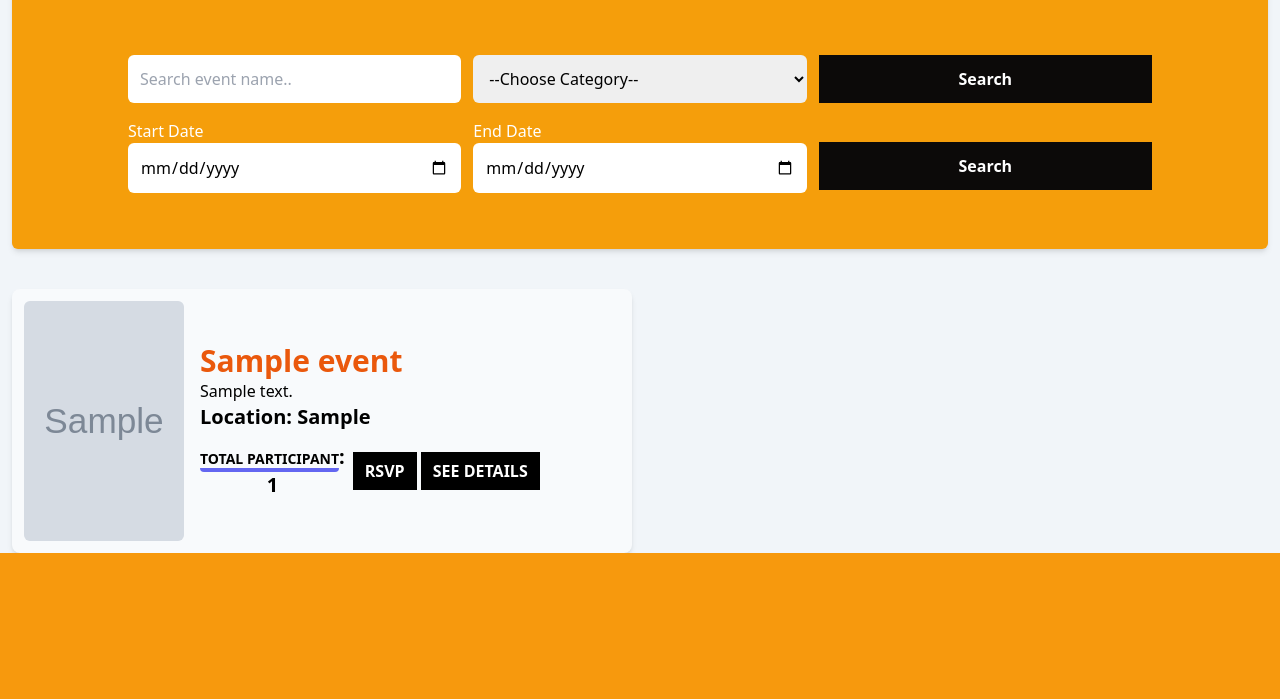
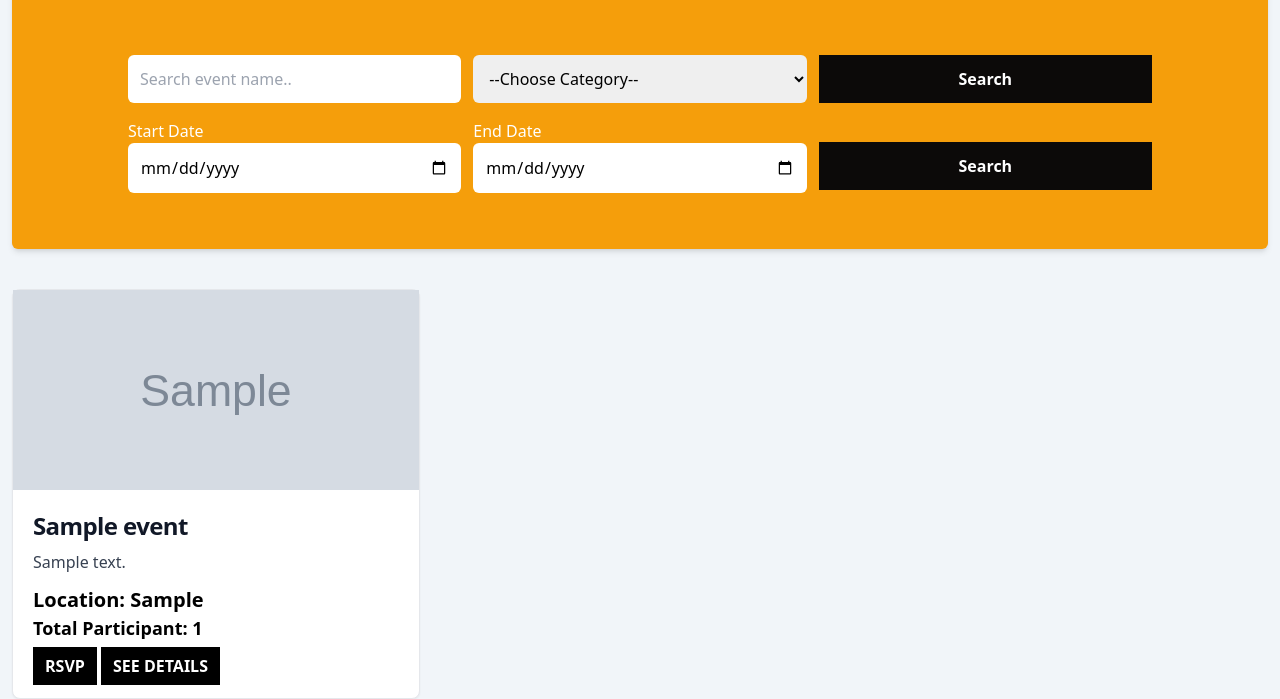
Before and after one commit to rjmahfuztech/event-management, a Django app: page / in a window 1280 px wide. Shown: the part 753-1452 px from the top of the page. Before the commit the page ends 1306 px from the top, so only its background shows below. Run offline with Django 5.2, Linux system fonts and the light colour scheme; tables that the repository leaves empty hold one stand-in row (values such as "Sample post"); grey boxes marked "Sample" are stand-in pictures; some libraries are stand-ins or nearby versions.

Commit message:
event card design changed

```diff
--- a/events/templates/event_info.html
+++ b/events/templates/event_info.html
@@ -50,25 +50,23 @@
     </form>
 </section>
 {% comment %} All Event {% endcomment %}
-<section class="grid gird-cols lg:grid-cols-2 gap-4 mt-10">
+<section class="grid grid-cols sm:grid-cols-2 lg:grid-cols-3 gap-4 mt-10">
     {% if event_data.exists %}
         {% for event in event_data %}
-            <div class="shadow-md bg-slate-50 rounded-lg p-3 md:flex gap-4 items-center">
+            <div class=" bg-white border border-gray-200 rounded-lg shadow-sm dark:bg-gray-800 dark:border-gray-700">
                 {% if event.image %}
-                    <img src="{{event.image.url}}" alt="Image" class="w-80 h-60 sm:w-40 mx-auto sm:mx-0 rounded-md">
+                    <img class="h-[200px] w-full object-cover" src="{{event.image.url}}" alt="Image" />
                 {% else %}
-                    <img src="{% static 'images/event-img.jpeg' %}" alt="Image" class="w-80 sm:w-40 mx-auto sm:mx-0 rounded-md">
+                    <img class="h-[200px] w-full object-cover" src="{% static 'images/event-img.jpeg' %}" alt="Image" />
                 {% endif %}
-                <div>
-                    <h3 class="text-xl md:text-3xl text-orange-600 font-semibold">{{event.name}}</h3>
-                    <p class="text-black">{{event.description}}</p>
+                <div class="p-5">
+                    <h5 class="mb-2 text-2xl font-bold tracking-tight text-gray-900 dark:text-white">{{event.name}}</h5>
+                    <p class="mb-3 font-normal text-gray-700 dark:text-gray-400">{{event.description}}</p>
                     <h3 class="text-sm md:text-xl text-black font-bold">Location: {{event.location}}</h3>
-                    <div class="md:flex gap-2 justify-around items-center mt-3">
-                        <h3 class="text-sm md:text-xl text-center my-3 sm:my-0 text-black font-bold"><span class="text-sm border-b-4 border-indigo-500 rounded">TOTAL PARTICIPANT</span>:<br>{{event.participant.count}}</h3>
-                        <div>
-                            <a href="{% url "join-event" event.id %}" class="bg-black text-white py-2 px-3 font-semibold hover:bg-orange-400">RSVP</a>
-                            <a href="{% url "details" event.id %}" class="bg-black text-white py-2 px-3 font-semibold hover:bg-orange-400">SEE DETAILS</a>
-                        </div>
+                    <h3 class="text-sm md:text-lg text-black font-semibold">Total Participant: <span class="font-bold">{{event.participant.count}}</span></h3>
+                    <div class="mt-3">
+                        <a href="{% url "join-event" event.id %}" class="bg-black text-white py-2 px-3 font-semibold hover:bg-orange-400">RSVP</a>
+                        <a href="{% url "details" event.id %}" class="bg-black text-white py-2 px-3 font-semibold hover:bg-orange-400">SEE DETAILS</a>
                     </div>
                 </div>
             </div>
--- a/events/urls.py
+++ b/events/urls.py
@@ -1,5 +1,5 @@
 from django.urls import path
-from events.views import events_info,dashboard,add_event,add_category,category,participant,event,update_event,delete_event,delete_participant,update_category,delete_category, join_in_event,user_booked_events, CustomEventDetailsView, CustomUpdateEventView
+from events.views import events_info,dashboard,add_event,add_category,category,participant,event,delete_event,delete_participant,update_category,delete_category, join_in_event,user_booked_events, CustomEventDetailsView, CustomUpdateEventView
 
 
 urlpatterns = [
--- a/events/views.py
+++ b/events/views.py
@@ -127,24 +127,26 @@ def add_event(request):
     }
     return render(request, "form.html", context)
 
-@login_required
-@user_passes_test(is_organizer_or_admin, login_url='no-permission')
-def update_event(request,id):
-    event = Event.objects.get(id=id)
-    event_form = EventModelForm(instance=event)
+# @login_required
+# @user_passes_test(is_organizer_or_admin, login_url='no-permission')
+# def update_event(request,id):
+#     event = Event.objects.get(id=id)
+#     event_form = EventModelForm(instance=event)
 
-    if request.method == "POST":
-        event_form = EventModelForm(request.POST, request.FILES, instance=event)
+#     if request.method == "POST":
+#         event_form = EventModelForm(request.POST, request.FILES, instance=event)
 
-        if event_form.is_valid():
-            event_form.save()
-            messages.success(request, 'Event Updated Successful!')
-            return redirect('update-event', id)
+#         if event_form.is_valid():
+#             event_form.save()
+#             messages.success(request, 'Event Updated Successful!')
+#             return redirect('update-event', id)
 
-    context = {'event_form': event_form}
-    return render(request, "form.html", context)
+#     context = {'event_form': event_form}
+#     return render(request, "form.html", context)
 
 # Class base view for update event
+event_update_decorators = [login_required, user_passes_test(is_organizer_or_admin, login_url='no-permission')]
+@method_decorator(event_update_decorators, name='dispatch')
 class CustomUpdateEventView(UpdateView):
     model = Event
     form_class = EventModelForm
```
